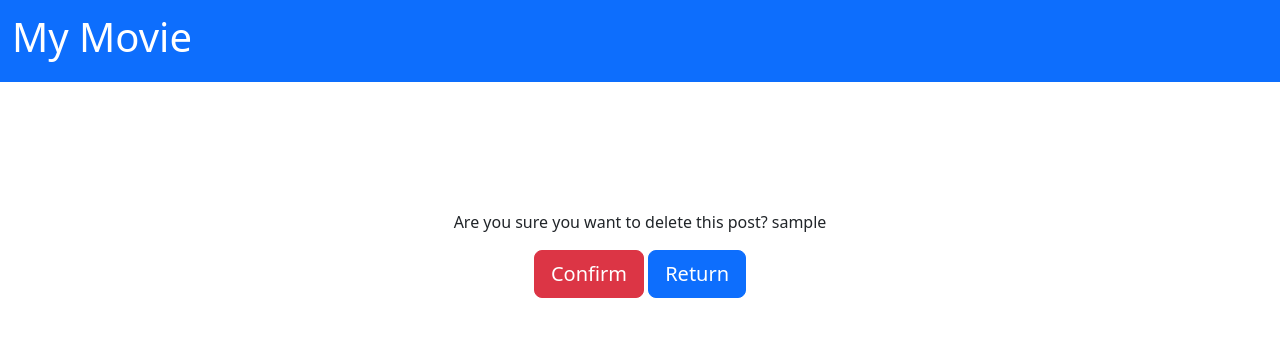
After one commit to ujuniordev/my-movie-pp4, a Django app: template templates/post_delete.html in a window 1280 px wide. The commit adds this page. Shown: the top 337 px of the page. Run offline with Django 3.2, Linux system fonts and the light colour scheme; the template is opened without the code that fills it: most values are stand-ins (such as "Sample title", 1, 10 or a date in 2020); some libraries are stand-ins or nearby versions.

Commit message:
Add delete post function

```diff
--- a/social_network/admin.py
+++ b/social_network/admin.py
@@ -11,7 +11,7 @@ class ProfileInline(admin.StackedInline):
 class UserAdmin(admin.ModelAdmin):
     model = User
     list_display = ('username', 'email')
-    fields = [ 'username', 'email']
+    fields = ['username', 'email']
     inlines = [ProfileInline]
 
 
--- a/social_network/forms.py
+++ b/social_network/forms.py
@@ -11,4 +11,4 @@ class CustomUserCreationForm(UserCreationForm):
 class PostForm(forms.ModelForm):
     class Meta:
         model = Post
-        exclude = ("user", 'likes', 'status', 'author',)
+        exclude = ("user", 'author', 'slug')
--- a/social_network/urls.py
+++ b/social_network/urls.py
@@ -16,4 +16,5 @@ urlpatterns = [
                 'account:password_change_done')), name='password_change'),
     path('register/', register, name='register'),
     path('<slug:slug>/', views.PostDetail.as_view(), name='post_detail'),
+    path('<slug:slug>/delete', views.PostDeleteView.as_view(), name='post_delete'),
 ]
--- a/templates/dashboard.html
+++ b/templates/dashboard.html
@@ -16,6 +16,7 @@
                         <div class="card-body">
                             <p class="card-text">{{ post.content.slug }}</p>
                         <a href="{% url 'social_network:post_detail' post.slug %}" class="btn btn-primary">Read more</a>
+                        <a href="{% url 'social_network:post_delete' post.slug %}" class="btn btn-danger">Delete</a>
                         </div>
                         <div class="card-footer text-body-secondary">
                             {{ post.created_on }}
--- a/templates/my_movie/profile_list.html
+++ b/templates/my_movie/profile_list.html
@@ -1,6 +1,7 @@
 {% extends 'base.html' %}
 
 {% block content %}
+<div class="container text-center">
   <ul class="list-group">
     {% for profile in profiles %}
     <li class="card m-3">
@@ -15,4 +16,5 @@
     </li>
     {% endfor %}
   </ul>
+</div>
 {% endblock content %}
--- /dev/null
+++ b/templates/post_delete.html
@@ -0,0 +1,12 @@
+{% extends 'base.html' %}
+
+{% block content %}
+<div class="container text-center dashboard-buttons">
+    <form method="POST">
+        {% csrf_token %}
+        <p>Are you sure you want to delete this post? {{ post.content.slug }}</p>
+        <input type="submit" value="Confirm" class="btn btn-danger btn-lg">
+        <a href="{% url 'social_network:dashboard' %}" class="btn btn-primary btn-lg">Return</a>
+    </form>
+</div>
+{% endblock content %}
--- a/templates/post_detail.html
+++ b/templates/post_detail.html
@@ -26,6 +26,8 @@
             </div>
         </div>
     </div>
+    <a href="{% url 'social_network:dashboard' %}" class="btn btn-primary">Return</a>
+    <a href="{% url 'social_network:post_delete' post.slug %}" class="btn btn-danger">Delete</a>
 </div>
 
 {% endblock content %}
--- a/templates/registration/login.html
+++ b/templates/registration/login.html
@@ -2,7 +2,7 @@
 
 {% block content %}
 <div class="container text-center dashboard-buttons">
-    <form method="post">
+    <form method="POST">
         {% csrf_token %}
         {{ form.as_p }}
         <input type="submit" value="Login" class="btn btn-danger btn-lg"> OR
```
Also changed, not shown: social_network/views.py (+9 -6 lines). Lines whose indentation alone changed are shown as unchanged.
